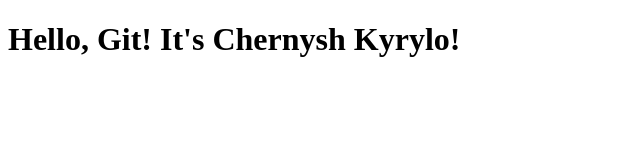
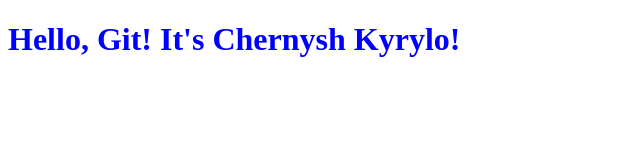
Before and after one commit to ChernyshKyrylo/LR4TSPP, a plain HTML site: page index.html in a window 1280 px wide. Shown: the whole page, without its empty margins (0-640 px from the left). Drawn offline with Linux system fonts and the light colour scheme.

Commit message:
Add blue CSS style to heading

```diff
--- a/index.html
+++ b/index.html
@@ -3,6 +3,9 @@
 <head>
     <meta charset="UTF-8">
     <title>My First Page</title>
+    <style>
+        h1 { color: #0000FF; }
+    </style>
 </head>
 <body>
     <h1>Hello, Git! It's Chernysh Kyrylo!</h1>
```
